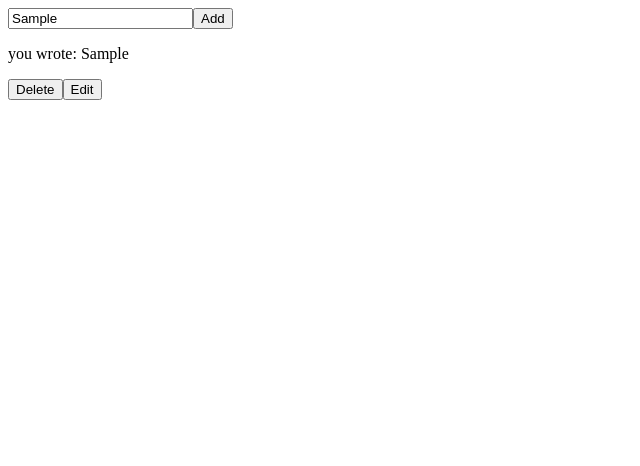
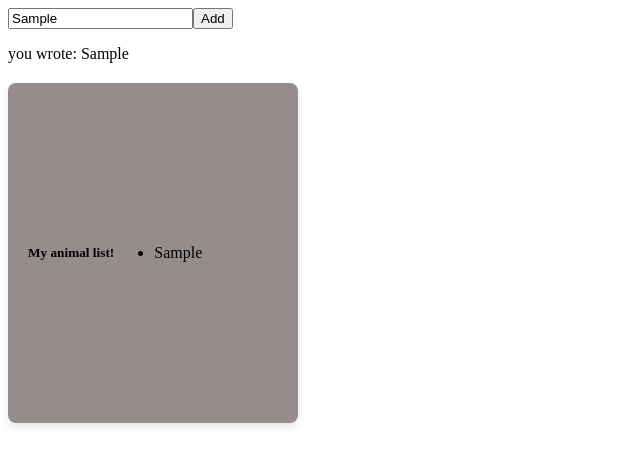
Before and after one commit to Mahdi-0011/parent-children, a React (Vite) app: page / in a window 1280 px wide. Both pictures are taken after typing "Sample" into the empty fields and a click on the button "Add". Shown: the top 466 px of the page, without its empty margins (0-640 px from the left). Built offline with nearby package versions, Linux system fonts and the light colour scheme.

Commit message:
fix: now you can add  animals to the list.

```diff
--- a/src/componetns/Animallist/animallist.scss
+++ b/src/componetns/Animallist/animallist.scss
@@ -0,0 +1,11 @@
+.animalList {
+  padding: 20px;
+  background-color: #958c8c;
+  border-radius: 8px;
+  box-shadow: 0 4px 8px rgba(0, 0, 0, 0.1);
+  margin-top: 20px;
+  display: flex;
+  align-items: center;
+  width: 250px;
+  height: 300px;
+};
--- a/src/componetns/Animallist/animlalist.tsx
+++ b/src/componetns/Animallist/animlalist.tsx
@@ -1,32 +1,41 @@
 import { useState } from "react";
+import './animallist.scss'
 
 //["Lion", "Horse", "Dolfin"]//
 //<string[]>//
 
+
 const AnimalList = () => {
 
   const[inputvalue, setinputvalue] = useState("");
+  const[animallist, setanimallist] = useState<string[]>([]);
 
   const HandelInputChange = (e:React.ChangeEvent<HTMLInputElement>) => {
     setinputvalue(e.target.value);
   }
   const AddAnimal = () => {
-    alert("added");
-  }
-  const DeletAnimal = () => {
+    setanimallist([...animallist, inputvalue]);
+   }
+  /*const DeletAnimal = () => {
     alert("deleted");
   }
   const EditAnimal = () => {
     alert("edited");
   }
+    <button onClick={DeletAnimal}>Delete</button>
+    <button onClick={EditAnimal}>Edit</button>*/
 
   return <>
   <div>
   <input type="text" onChange={HandelInputChange} value={inputvalue}/>
   <button onClick={AddAnimal} >Add</button>
   <p>you wrote: {inputvalue}</p>
-  <button onClick={DeletAnimal}>Delete</button>
-  <button onClick={EditAnimal}>Edit</button>
+  </div>
+  <div className="animalList">
+    <h5 className="h5">My animal list!</h5>
+    <ul>
+{animallist.map((a) => (<li key={a}>{a}</li>))}
+    </ul>
   </div>
   </>
 };
```
